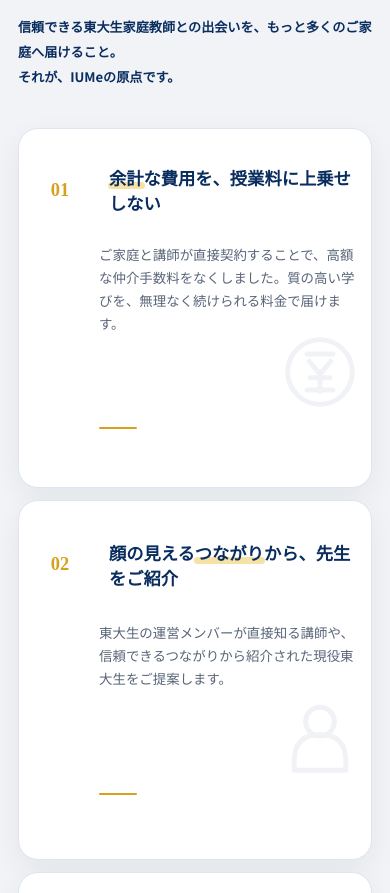
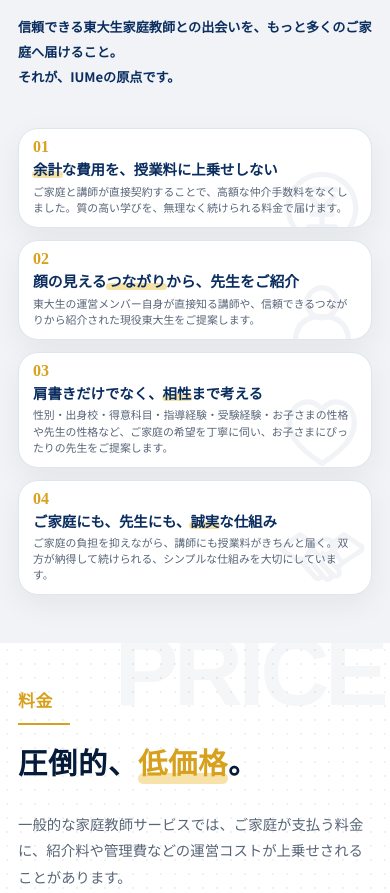
Before and after one commit to nodoka-inoue/iume-site, a website: page index.html in a window 390 px wide. Shown: the part 2961-3854 px from the top of the page. Drawn offline with Linux system fonts and the light colour scheme.

Commit message:
Refine mobile feature cards

```diff
--- a/index.html
+++ b/index.html
@@ -24,7 +24,7 @@
     <link rel="preconnect" href="https://fonts.googleapis.com" />
     <link rel="preconnect" href="https://fonts.gstatic.com" crossorigin />
     <link href="https://fonts.googleapis.com/css2?family=Noto+Sans+JP:wght@400;500;600;700&family=Noto+Serif+JP:wght@600;700&display=swap" rel="stylesheet" />
-    <link rel="stylesheet" href="styles.css?v=89" />
+    <link rel="stylesheet" href="styles.css?v=90" />
     <script>document.documentElement.classList.add('js')</script>
     <script src="script.js?v=3" defer></script>
   </head>
@@ -109,9 +109,9 @@
           </div>
           <div class="reason-grid reason-showcase-grid">
             <article class="reason-card reason-showcase-card reveal"><span class="reason-showcase-number">01</span><h3><span class="reason-keyword">余計</span>な費用を、授業料に上乗せしない</h3><p>ご家庭と講師が直接契約することで、高額な仲介手数料をなくしました。質の高い学びを、無理なく続けられる料金で届けます。</p><div class="reason-showcase-visual" aria-hidden="true"><svg viewBox="0 0 120 120"><circle cx="60" cy="60" r="45"/><path d="M42 35h36M42 85h36M45 45l15 18 15-18M60 63v24M46 68h28"/></svg></div><span class="reason-showcase-arrow" aria-hidden="true"></span></article>
-            <article class="reason-card reason-showcase-card reveal"><span class="reason-showcase-number">02</span><h3>顔の見える<span class="reason-keyword">つながり</span>から、先生をご紹介</h3><p>東大生の運営メンバーが直接知る講師や、信頼できるつながりから紹介された現役東大生をご提案します。</p><div class="reason-showcase-visual" aria-hidden="true"><svg viewBox="0 0 120 120"><circle cx="60" cy="37" r="20"/><path d="M24 105v-12c0-25 12-38 36-38s36 13 36 38v12Z"/></svg></div><span class="reason-showcase-arrow" aria-hidden="true"></span></article>
-            <article class="reason-card reason-showcase-card reveal"><span class="reason-showcase-number">03</span><h3>肩書きだけでなく、<span class="reason-keyword">相性</span>まで考える</h3><p>性別・出身校・得意科目・指導経験・受験経験など、ご家庭の希望を丁寧に伺い、お子さまに合う先生をご提案します。</p><div class="reason-showcase-visual" aria-hidden="true"><svg viewBox="0 0 120 120"><path d="M60 102C25 79 13 61 18 39c4-19 28-27 42-9 14-18 38-10 42 9 5 22-7 40-42 63Z"/></svg></div><span class="reason-showcase-arrow" aria-hidden="true"></span></article>
-            <article class="reason-card reason-showcase-card reveal"><span class="reason-showcase-number">04</span><h3>ご家庭にも、先生にも、<span class="reason-keyword">誠実</span>な仕組みを</h3><p>ご家庭の負担を抑えながら、講師にも授業料がきちんと届く。双方が納得して続けられる、シンプルな仕組みを大切にしています。</p><div class="reason-showcase-visual reason-handshake-visual" aria-hidden="true"><svg viewBox="0 0 120 120"><path d="m7 42 24-16 18 14-16 24L7 47Z"/><path d="m113 42-24-16-18 14 16 24 26-17Z"/><path d="m33 63 18 20c4 5 11-1 7-6L48 66l16 18c4 5 11-1 7-6L58 63l17 17c5 5 11-2 7-7L61 51"/><path d="m48 40 11-6c5-3 10-2 14 1l9 7-16 11c-5 3-10 2-14-2l-5-5"/><path d="m81 70 7-7M31 58l8 8"/></svg></div><span class="reason-showcase-arrow" aria-hidden="true"></span></article>
+            <article class="reason-card reason-showcase-card reveal"><span class="reason-showcase-number">02</span><h3>顔の見える<span class="reason-keyword">つながり</span>から、先生をご紹介</h3><p>東大生の運営メンバー自身が直接知る講師や、信頼できるつながりから紹介された現役東大生をご提案します。</p><div class="reason-showcase-visual" aria-hidden="true"><svg viewBox="0 0 120 120"><circle cx="60" cy="37" r="20"/><path d="M24 105v-12c0-25 12-38 36-38s36 13 36 38v12Z"/></svg></div><span class="reason-showcase-arrow" aria-hidden="true"></span></article>
+            <article class="reason-card reason-showcase-card reveal"><span class="reason-showcase-number">03</span><h3>肩書きだけでなく、<span class="reason-keyword">相性</span>まで考える</h3><p>性別・出身校・得意科目・指導経験・受験経験・お子さまの性格や先生の性格など、ご家庭の希望を丁寧に伺い、お子さまにぴったりの先生をご提案します。</p><div class="reason-showcase-visual" aria-hidden="true"><svg viewBox="0 0 120 120"><path d="M60 102C25 79 13 61 18 39c4-19 28-27 42-9 14-18 38-10 42 9 5 22-7 40-42 63Z"/></svg></div><span class="reason-showcase-arrow" aria-hidden="true"></span></article>
+            <article class="reason-card reason-showcase-card reveal"><span class="reason-showcase-number">04</span><h3>ご家庭にも、先生にも、<span class="reason-keyword">誠実</span>な仕組み</h3><p>ご家庭の負担を抑えながら、講師にも授業料がきちんと届く。双方が納得して続けられる、シンプルな仕組みを大切にしています。</p><div class="reason-showcase-visual reason-handshake-visual" aria-hidden="true"><svg viewBox="0 0 120 120"><path d="m7 42 24-16 18 14-16 24L7 47Z"/><path d="m113 42-24-16-18 14 16 24 26-17Z"/><path d="m33 63 18 20c4 5 11-1 7-6L48 66l16 18c4 5 11-1 7-6L58 63l17 17c5 5 11-2 7-7L61 51"/><path d="m48 40 11-6c5-3 10-2 14 1l9 7-16 11c-5 3-10 2-14-2l-5-5"/><path d="m81 70 7-7M31 58l8 8"/></svg></div><span class="reason-showcase-arrow" aria-hidden="true"></span></article>
           </div>
         </div>
       </section>
--- a/styles.css
+++ b/styles.css
@@ -710,3 +710,15 @@
 .pricing>.section-inner>.section-lead{width:100%;max-width:940px;margin-right:auto;margin-left:auto;text-align:left}
 .pricing-intro p{margin:0 0 14px}
 .pricing-intro p:last-child{margin-bottom:0}
+
+/* Keep all four reason cards equally compact on phones. */
+@media(max-width:680px){
+  .strengths .reason-showcase-card,.strengths .reason-showcase-card:nth-child(4){display:block!important;height:auto!important;min-height:0!important;padding:10px 14px 12px!important;text-align:left}
+  .reason-showcase-card .reason-showcase-number{display:block;margin:0 0 4px;font-size:1rem;text-align:left}
+  .reason-showcase-card h3{position:relative;left:auto;width:auto;min-height:0;margin:0 0 4px;padding:0;font-size:.9rem;line-height:1.35;text-align:left}
+  .reason-showcase-card p{position:relative;z-index:1;grid-column:auto;grid-row:auto;margin:0;padding:0;font-size:.68rem;line-height:1.48;text-align:left}
+  .reason-showcase-card:nth-child(2) h3{font-size:clamp(.82rem,3.8vw,1rem);white-space:nowrap}
+  .strengths .reason-showcase-card .reason-showcase-visual{display:block!important;position:absolute!important;z-index:0;inset:34px 4px auto auto!important;width:90px!important;height:90px!important;margin:0!important;opacity:.055}
+  .reason-showcase-card .reason-showcase-arrow{position:relative;right:auto;bottom:auto;left:auto;width:28px;margin:7px 0 0}
+}
+@media(max-width:360px){.strengths .reason-showcase-card,.strengths .reason-showcase-card:nth-child(4){height:auto!important;min-height:0!important}.reason-showcase-card p{font-size:.66rem}}
```
